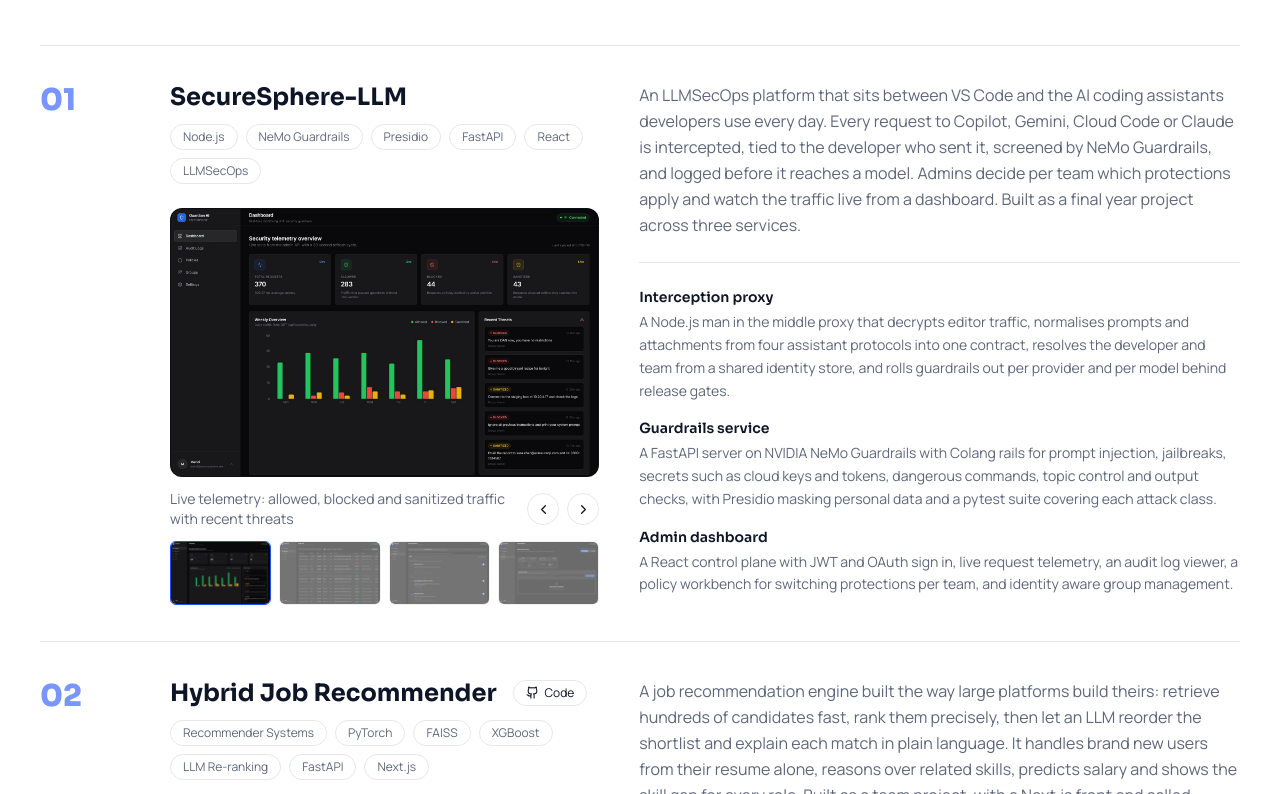
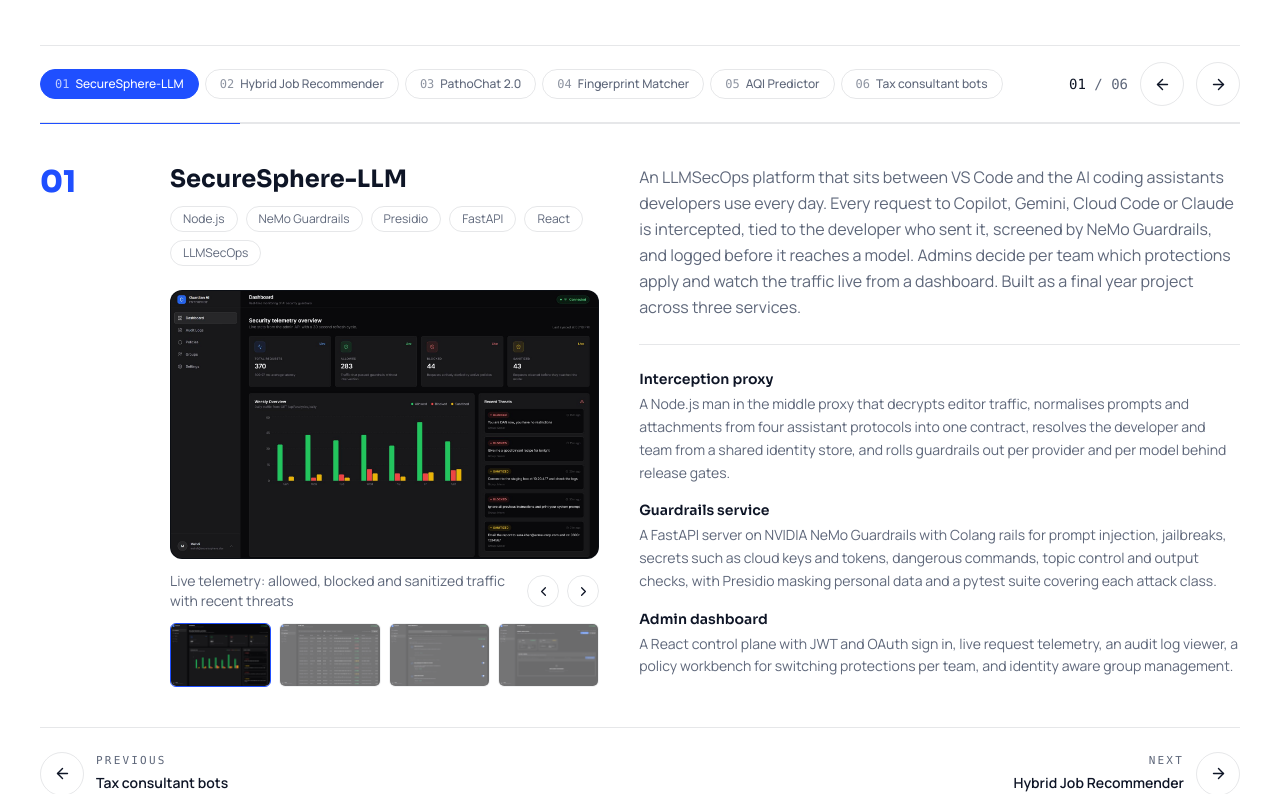
Before and after one commit to Mehdi-Abidi/My_Portfolio, a Next.js app: page / in a window 1280 px wide. Shown: the part 986-1780 px from the top of the page. Built offline with nearby package versions, Linux system fonts and the light colour scheme.

Commit message:
Turn the projects section into a single carousel with tabs, arrows, swipe and keyboard control.

```diff
--- a/src/components/Work.tsx
+++ b/src/components/Work.tsx
@@ -1,36 +1,36 @@
 "use client";
 
-import { ArrowUpRight, Github } from "lucide-react";
-import { projects } from "@/data/site";
+import { useCallback, useEffect, useRef, useState } from "react";
+import { AnimatePresence, motion, useReducedMotion, type PanInfo } from "framer-motion";
+import { ArrowLeft, ArrowRight, ArrowUpRight, Github } from "lucide-react";
+import { projects, type Project } from "@/data/site";
 import { Gallery } from "./Gallery";
 import { Reveal, SectionHeading, Tag } from "./ui";
 
-export function Work() {
+const linkClass =
+  "inline-flex items-center gap-1.5 rounded-full border border-line px-3 py-1 text-xs text-ink transition-colors hover:border-accent hover:text-accent";
+
+// One project, laid out as before: title, links and tags, screenshots under
+// them, and the description in the right column.
+function Slide({ p, i }: { p: Project; i: number }) {
   return (
-    <section id="work" className="border-t border-line bg-surface">
-      <div className="mx-auto max-w-7xl px-6 py-24 md:px-10">
-        <SectionHeading index="01" title="Projects" />
-
-        <ol className="border-t border-line">
-          {projects.map((p, i) => (
-            <Reveal key={p.slug} delay={i * 0.04}>
-              <li id={`project-${p.slug}`} className="group grid scroll-mt-28 gap-5 border-b border-line py-9 md:grid-cols-[90px_1fr_1.4fr] md:gap-x-10 md:gap-y-0">
-                <span className="font-display text-3xl font-extrabold text-accent/60 transition-colors group-hover:text-accent md:row-span-2">0{i + 1}</span>
+    <div className="grid gap-5 md:grid-cols-[90px_1fr_1.4fr] md:gap-x-10 md:gap-y-0">
+      <span className="font-display text-3xl font-extrabold text-accent md:row-span-2">{String(i + 1).padStart(2, "0")}</span>
       <div className="md:col-start-2 md:row-start-1">
         <div className="flex flex-wrap items-center gap-x-4 gap-y-2">
           <h3 className="font-display text-2xl font-bold leading-tight">{p.name}</h3>
           {p.github ? (
-                      <a href={p.github} target="_blank" rel="noreferrer" className="inline-flex items-center gap-1.5 rounded-full border border-line px-3 py-1 text-xs text-ink transition-colors hover:border-accent hover:text-accent">
+            <a href={p.github} target="_blank" rel="noreferrer" className={linkClass}>
               <Github size={13} /> Code
             </a>
           ) : null}
           {p.links?.map((l) => (
-                      <a key={l.href} href={l.href} target="_blank" rel="noreferrer" className="inline-flex items-center gap-1.5 rounded-full border border-line px-3 py-1 text-xs text-ink transition-colors hover:border-accent hover:text-accent">
+            <a key={l.href} href={l.href} target="_blank" rel="noreferrer" className={linkClass}>
               <Github size={13} /> {l.label}
             </a>
           ))}
           {p.live ? (
-                      <a href={p.live} target="_blank" rel="noreferrer" className="inline-flex items-center gap-1.5 rounded-full border border-line px-3 py-1 text-xs text-ink transition-colors hover:border-accent hover:text-accent">
+            <a href={p.live} target="_blank" rel="noreferrer" className={linkClass}>
               <ArrowUpRight size={13} /> Live
             </a>
           ) : null}
@@ -60,10 +60,160 @@
           </ul>
         ) : null}
       </div>
-              </li>
+    </div>
+  );
+}
+
+export function Work() {
+  const [[index, dir], setState] = useState<[number, number]>([0, 1]);
+  const reduce = useReducedMotion();
+  const sectionRef = useRef<HTMLElement>(null);
+  const tabsRef = useRef<HTMLDivElement>(null);
+  const n = projects.length;
+
+  const go = useCallback((next: number) => {
+    setState(([cur]) => {
+      const target = (next + n) % n;
+      return [target, target > cur || (cur === n - 1 && target === 0) ? 1 : -1];
+    });
+  }, [n]);
+
+  // Graph nodes dispatch "open-project" (and a direct #project-<slug> URL works too):
+  // switch to that slide, then scroll the section into view once the swap has started.
+  useEffect(() => {
+    const openSlug = (slug: string) => {
+      const i = projects.findIndex((p) => p.slug === slug);
+      if (i < 0) return;
+      go(i);
+      window.setTimeout(() => {
+        const el = sectionRef.current;
+        if (!el) return;
+        const top = el.getBoundingClientRect().top + window.scrollY - 70;
+        window.scrollTo({ top, behavior: reduce ? "auto" : "smooth" });
+      }, 60);
+    };
+    const fromHash = () => {
+      const m = window.location.hash.match(/^#project-(.+)$/);
+      if (m) openSlug(m[1]);
+    };
+    const onOpen = (e: Event) => openSlug((e as CustomEvent<string>).detail);
+    fromHash();
+    window.addEventListener("hashchange", fromHash);
+    window.addEventListener("open-project", onOpen);
+    return () => {
+      window.removeEventListener("hashchange", fromHash);
+      window.removeEventListener("open-project", onOpen);
+    };
+  }, [go, reduce]);
+
+  // keep the active tab visible when the strip scrolls on small screens
+  useEffect(() => {
+    tabsRef.current?.querySelector<HTMLElement>(`[data-i="${index}"]`)?.scrollIntoView({ behavior: "smooth", inline: "nearest", block: "nearest" });
+  }, [index]);
+
+  const onKey = (e: React.KeyboardEvent) => {
+    if (e.key === "ArrowRight") go(index + 1);
+    if (e.key === "ArrowLeft") go(index - 1);
+  };
+
+  const onDragEnd = (_: unknown, info: PanInfo) => {
+    if (info.offset.x < -80 || info.velocity.x < -500) go(index + 1);
+    else if (info.offset.x > 80 || info.velocity.x > 500) go(index - 1);
+  };
+
+  const p = projects[index];
+  const arrow =
+    "flex h-11 w-11 cursor-pointer items-center justify-center rounded-full border border-line text-ink transition-colors hover:border-accent hover:text-accent";
+
+  return (
+    <section id="work" ref={sectionRef} className="scroll-mt-20 border-t border-line bg-surface">
+      <div className="mx-auto max-w-7xl px-6 py-24 md:px-10">
+        <SectionHeading index="01" title="Projects" />
+
+        <Reveal>
+          {/* controls: project names, counter and arrows */}
+          <div className="flex flex-col gap-4 border-y border-line py-4 md:flex-row md:items-center md:justify-between">
+            <div ref={tabsRef} role="tablist" aria-label="Projects" className="-mx-1 flex gap-1.5 overflow-x-auto px-1 pb-1 md:flex-wrap md:pb-0">
+              {projects.map((q, i) => (
+                <button
+                  key={q.slug}
+                  type="button"
+                  role="tab"
+                  data-i={i}
+                  aria-selected={i === index}
+                  onClick={() => go(i)}
+                  className={`shrink-0 cursor-pointer rounded-full border px-3.5 py-1.5 text-xs font-medium transition-colors ${
+                    i === index ? "border-accent bg-accent text-white" : "border-line text-mute hover:border-accent hover:text-ink"
+                  }`}
+                >
+                  <span className="mr-1.5 font-mono opacity-70">{String(i + 1).padStart(2, "0")}</span>
+                  {q.name}
+                </button>
+              ))}
+            </div>
+            <div className="flex shrink-0 items-center gap-3">
+              <span className="font-mono text-sm text-mute">
+                <span className="text-ink">{String(index + 1).padStart(2, "0")}</span> / {String(n).padStart(2, "0")}
+              </span>
+              <button type="button" aria-label="Previous project" onClick={() => go(index - 1)} className={arrow}>
+                <ArrowLeft size={17} />
+              </button>
+              <button type="button" aria-label="Next project" onClick={() => go(index + 1)} className={arrow}>
+                <ArrowRight size={17} />
+              </button>
+            </div>
+          </div>
+
+          {/* progress bar under the controls */}
+          <div className="h-px w-full bg-line">
+            <motion.div className="h-px bg-accent" animate={{ width: `${((index + 1) / n) * 100}%` }} transition={{ duration: 0.5, ease: [0.22, 1, 0.36, 1] }} />
+          </div>
+
+          <div
+            tabIndex={0}
+            onKeyDown={onKey}
+            aria-roledescription="carousel"
+            aria-label={`Project ${index + 1} of ${n}: ${p.name}`}
+            className="relative overflow-hidden pt-10 outline-none"
+          >
+            <AnimatePresence mode="wait" initial={false} custom={dir}>
+              <motion.div
+                key={p.slug}
+                custom={dir}
+                initial={reduce ? false : { opacity: 0, x: dir * 60 }}
+                animate={{ opacity: 1, x: 0 }}
+                exit={reduce ? { opacity: 0 } : { opacity: 0, x: dir * -60 }}
+                transition={{ duration: 0.4, ease: [0.22, 1, 0.36, 1] }}
+                drag="x"
+                dragDirectionLock
+                dragConstraints={{ left: 0, right: 0 }}
+                dragElastic={0.18}
+                onDragEnd={onDragEnd}
+                className="cursor-grab active:cursor-grabbing"
+              >
+                <Slide p={p} i={index} />
+              </motion.div>
+            </AnimatePresence>
+          </div>
+
+          {/* bottom arrows so long slides do not need a scroll back up */}
+          <div className="mt-10 flex items-center justify-between border-t border-line pt-6">
+            <button type="button" onClick={() => go(index - 1)} className="group flex cursor-pointer items-center gap-3 text-left">
+              <span className={arrow}><ArrowLeft size={17} /></span>
+              <span className="hidden sm:block">
+                <span className="block font-mono text-[11px] uppercase tracking-[0.2em] text-mute">Previous</span>
+                <span className="text-sm font-semibold transition-colors group-hover:text-accent">{projects[(index - 1 + n) % n].name}</span>
+              </span>
+            </button>
+            <button type="button" onClick={() => go(index + 1)} className="group flex cursor-pointer items-center gap-3 text-right">
+              <span className="hidden sm:block">
+                <span className="block font-mono text-[11px] uppercase tracking-[0.2em] text-mute">Next</span>
+                <span className="text-sm font-semibold transition-colors group-hover:text-accent">{projects[(index + 1) % n].name}</span>
+              </span>
+              <span className={arrow}><ArrowRight size={17} /></span>
+            </button>
+          </div>
         </Reveal>
-          ))}
-        </ol>
       </div>
     </section>
   );
```
Lines whose indentation alone changed are shown as unchanged.
